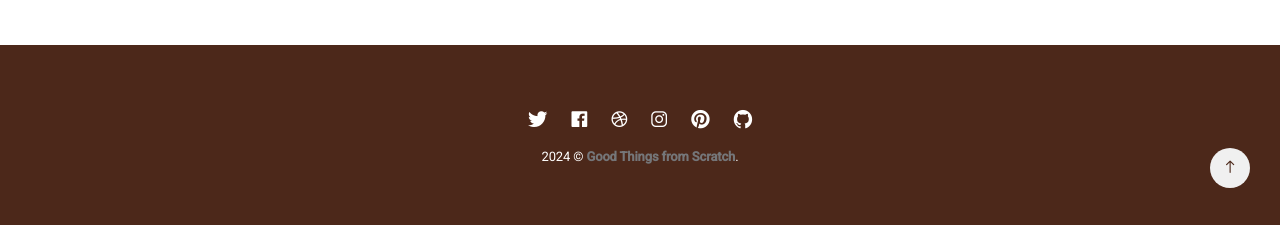
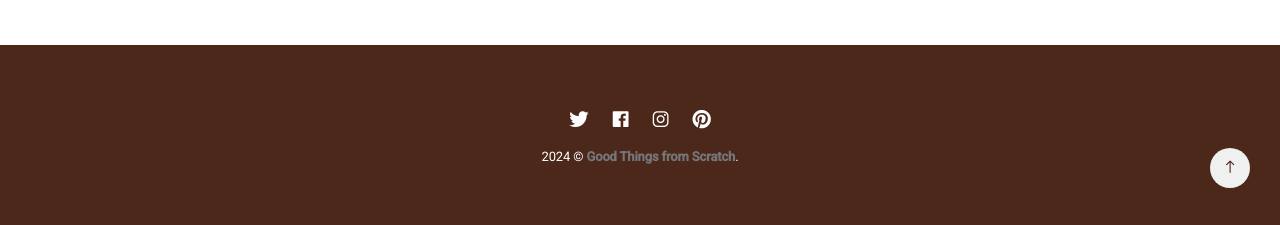
Before and after one commit to Stillpoint-Software/GoodThingsFromScratch, a Jekyll site: the page built from index.html, in a window 1280 px wide and 900 px high, scrolled down 2069 px. Shown: the part 672-897 px from the top of the window. Built offline with Jekyll 4.4.1, drawn with Linux system fonts in a browser that asks for light colours; nearby versions of some CDN libraries; the list of posts is cut into pages by our own code.

Commit message:
Update _config.yml

```diff
--- a/_config.yml
+++ b/_config.yml
@@ -36,10 +36,8 @@ hero:
 social:
   - { icon: "ion-logo-twitter", link: "https://twitter.com" }
   - { icon: "ion-logo-facebook", link: "https://facebook.com" }
-  - { icon: "ion-logo-dribbble", link: "https://dribbble.com" }
   - { icon: "ion-logo-instagram", link: "https://instagram.com" }
   - { icon: "ion-logo-pinterest", link: "https://pinterest.com" }
-  - { icon: "ion-logo-github", link: "https://github.com" }
 
 #-------------------------------
 # Comment Section (Disqus)
```
